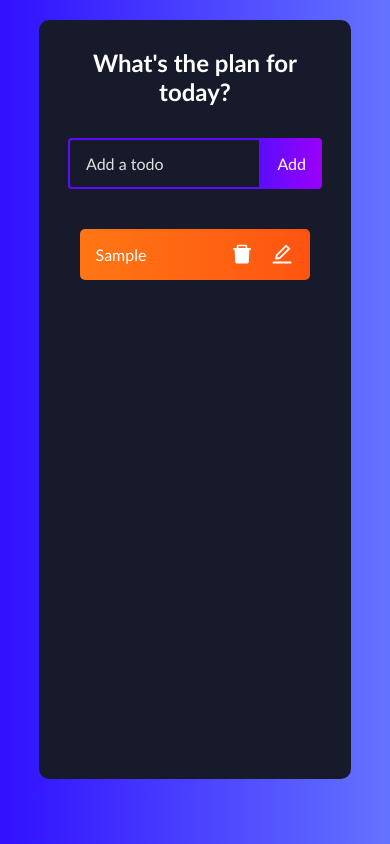
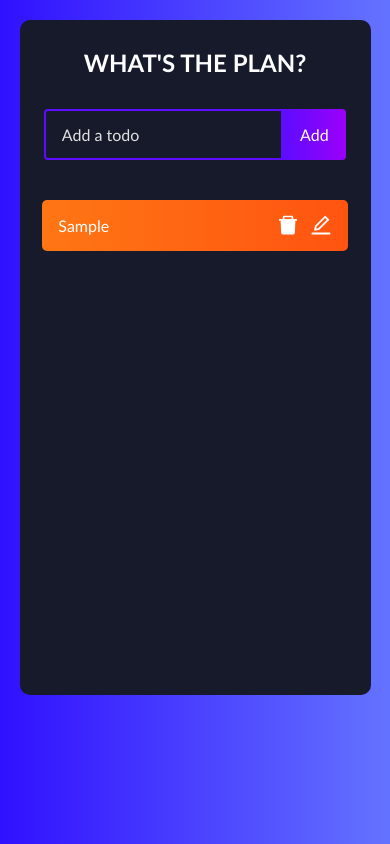
Before and after one commit to andrempeixoto/todo-react-app, a React (Create React App) app: page / in a window 390 px wide. Both pictures are taken after typing "Sample" into the empty fields and a click on the button "Add". Built offline with nearby package versions, Linux system fonts and the light colour scheme; the HTML template or start-up script is replaced by a standard one.

Commit message:
Improves responsible style set

```diff
--- a/src/App.css
+++ b/src/App.css
@@ -47,7 +47,7 @@ h1 {
   border-radius: 4px 0 0 4px;
   border: 2px solid #5d0cff;
   outline: none;
-  width: 62%;
+  width: 63%;
   background: transparent;
   color: #fff;
   cursor: pointer;
@@ -59,7 +59,7 @@ h1 {
 }
 
 .todo-button {
-  padding: 16px;
+  padding: 16px 3% ;
   border: none;
   border-radius: 0 4px 4px 0;
   cursor: pointer;
@@ -76,7 +76,7 @@ h1 {
 
 .todo-input.edit {
   border: 2px solid #149fff;
-  width: 58%;
+  width: 60%;
 }
 
 .todo-button.edit {
@@ -160,11 +160,31 @@ h1 {
 @media only screen and (max-width: 600px) {
 
   .todo-app {
-  width: 80vw;
-  height: 90vh;
+    width: 90vw;
+    height: 80vh;
   }
 
   h1 {
-      margin: 28px 38px;
+    margin: 28px 38px;
+  }
+
+  .todo-input {
+    width: 68%;
+  }
+
+  .todo-button {
+    padding: 16px 5%;
+  }
+
+  .todo-row {
+    width:87%;
+  }
+
+  .delete-icon {
+    margin-right: 0.6rem;
+  }
+
+  .edit-icon {
+    margin-right: -0.1rem;
   }
 }
--- a/src/components/TodoList.js
+++ b/src/components/TodoList.js
@@ -50,7 +50,7 @@ function TodoList() {
 
   return (
     <>
-      <h1>What's the plan for today?</h1>
+      <h1>WHAT'S THE PLAN?</h1>
       <TodoForm onSubmit={addTodo} />
       <Todo
         todos={todos}
```
Also changed, not shown: 1 other file (tests, documents, lock files or other folders).
